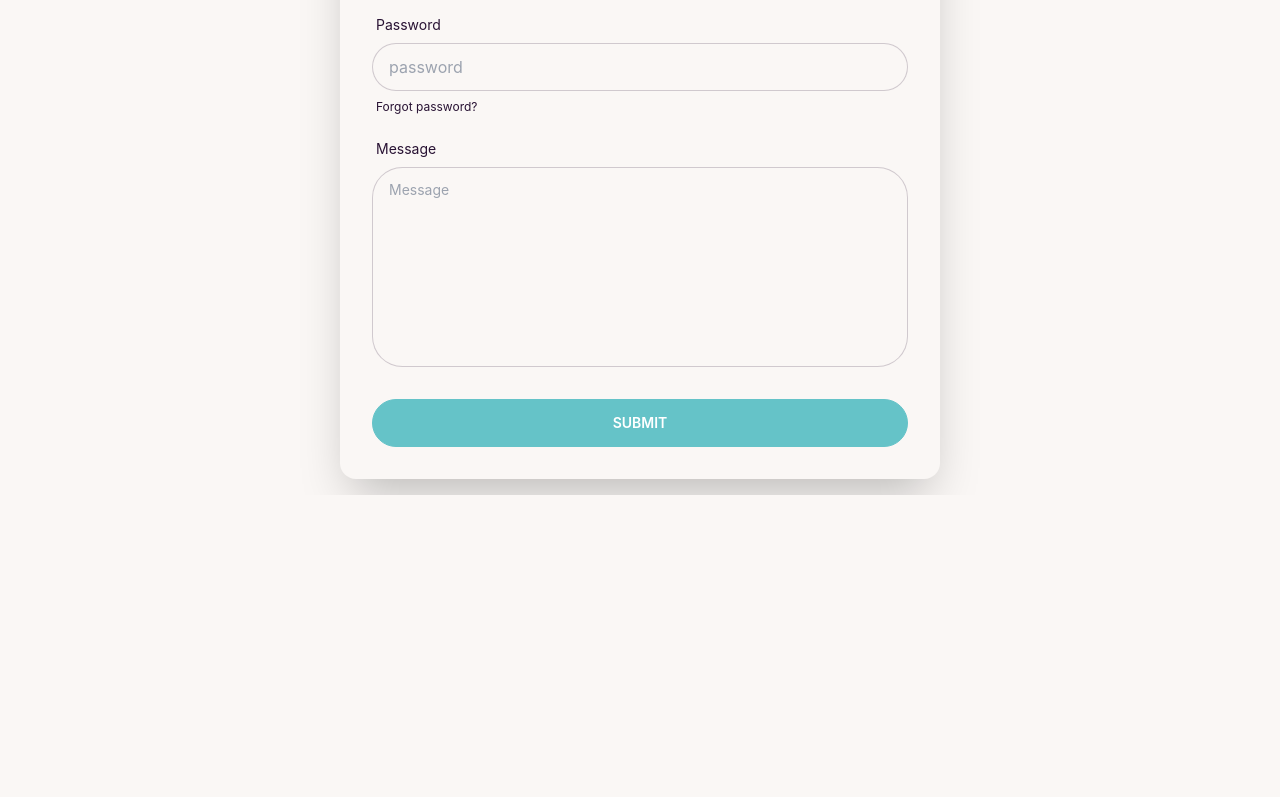
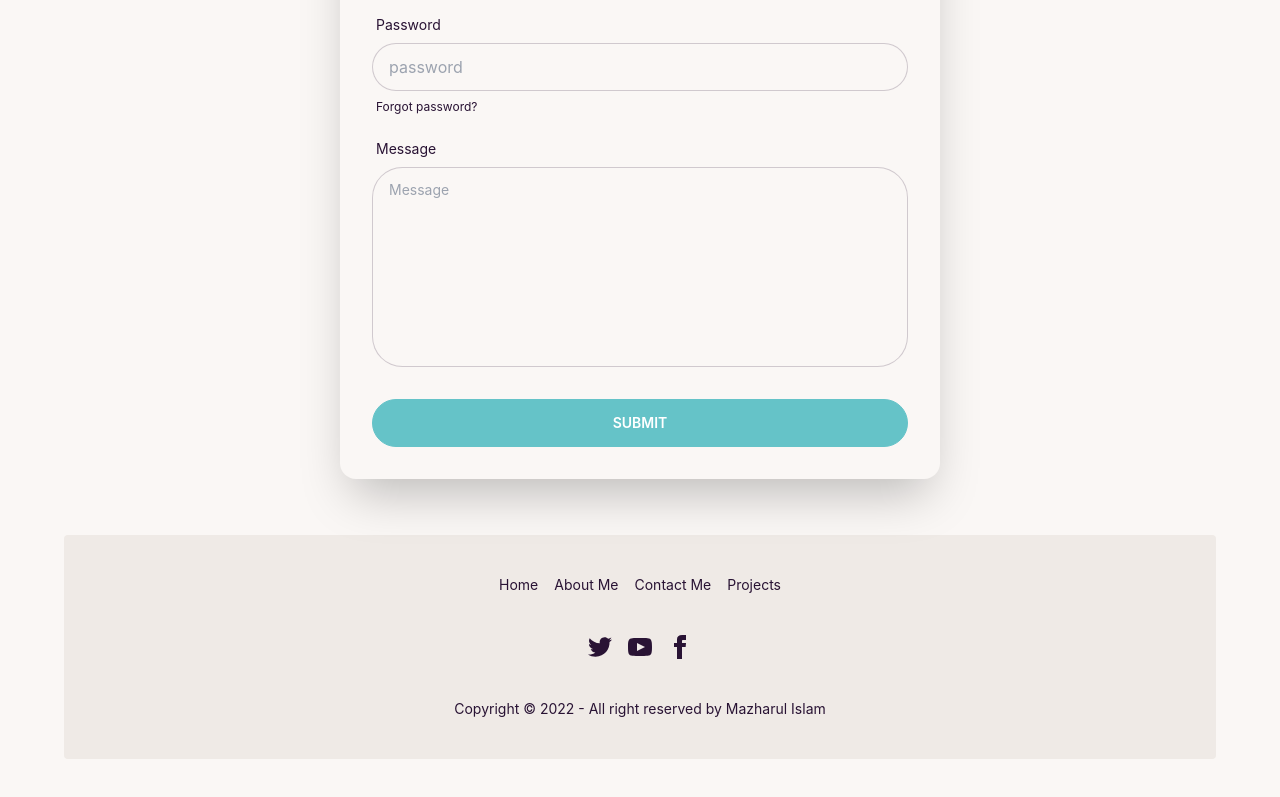
Before and after one commit to Mazharul430106/myPortfolio-website, a React (Create React App) app: page / in a window 1280 px wide. Shown: the part 1835-2632 px from the top of the page. Before the commit the page ends 2330 px from the top, so only its background shows below. Built offline with nearby package versions, Linux system fonts and the light colour scheme.

Commit message:
added footer section

```diff
--- /dev/null
+++ b/src/Pages/Footer/Footer.js
@@ -0,0 +1,29 @@
+import React from 'react';
+import { Link } from 'react-router-dom';
+
+const Footer = () => {
+    return (
+        <section className='my-10'>
+            <footer className="footer footer-center p-10 bg-base-200 text-base-content rounded">
+                <div className="grid grid-flow-col gap-4">
+                    <Link to='/home'>Home</Link>
+                    <Link to='/about'>About Me</Link>
+                    <Link to='/contact'>Contact Me</Link>
+                    <Link to='/project'>Projects</Link>
+                </div>
+                <div>
+                    <div className="grid grid-flow-col gap-4">
+                        <Link><svg xmlns="http://www.w3.org/2000/svg" width="24" height="24" viewBox="0 0 24 24" className="fill-current"><path d="M24 4.557c-.883.392-1.832.656-2.828.775 1.017-.609 1.798-1.574 2.165-2.724-.951.564-2.005.974-3.127 1.195-.897-.957-2.178-1.555-3.594-1.555-3.179 0-5.515 2.966-4.797 6.045-4.091-.205-7.719-2.165-10.148-5.144-1.29 2.213-.669 5.108 1.523 6.574-.806-.026-1.566-.247-2.229-.616-.054 2.281 1.581 4.415 3.949 4.89-.693.188-1.452.232-2.224.084.626 1.956 2.444 3.379 4.6 3.419-2.07 1.623-4.678 2.348-7.29 2.04 2.179 1.397 4.768 2.212 7.548 2.212 9.142 0 14.307-7.721 13.995-14.646.962-.695 1.797-1.562 2.457-2.549z"></path></svg></Link>
+                        <Link><svg xmlns="http://www.w3.org/2000/svg" width="24" height="24" viewBox="0 0 24 24" className="fill-current"><path d="M19.615 3.184c-3.604-.246-11.631-.245-15.23 0-3.897.266-4.356 2.62-4.385 8.816.029 6.185.484 8.549 4.385 8.816 3.6.245 11.626.246 15.23 0 3.897-.266 4.356-2.62 4.385-8.816-.029-6.185-.484-8.549-4.385-8.816zm-10.615 12.816v-8l8 3.993-8 4.007z"></path></svg></Link>
+                        <Link><svg xmlns="http://www.w3.org/2000/svg" width="24" height="24" viewBox="0 0 24 24" className="fill-current"><path d="M9 8h-3v4h3v12h5v-12h3.642l.358-4h-4v-1.667c0-.955.192-1.333 1.115-1.333h2.885v-5h-3.808c-3.596 0-5.192 1.583-5.192 4.615v3.385z"></path></svg></Link>
+                    </div>
+                </div>
+                <div>
+                    <p>Copyright © 2022 - All right reserved by Mazharul Islam</p>
+                </div>
+            </footer>
+        </section>
+    );
+};
+
+export default Footer;
--- a/src/Pages/Home/Home/Home.js
+++ b/src/Pages/Home/Home/Home.js
@@ -1,4 +1,5 @@
 import React from 'react';
+import Footer from '../../Footer/Footer';
 import About from '../About/About';
 import Banner from '../Banner/Banner';
 import Contact from '../Contact/Contact';
@@ -11,6 +12,7 @@
             <About></About>
             <Projects></Projects>
             <Contact></Contact>
+            <Footer></Footer>
         </div>
     );
 };
```
